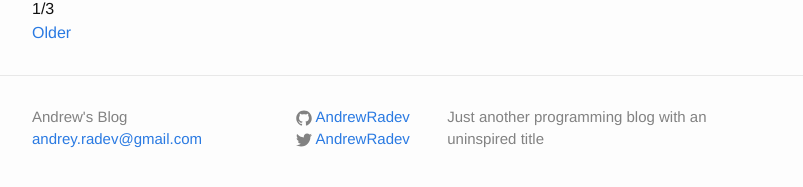
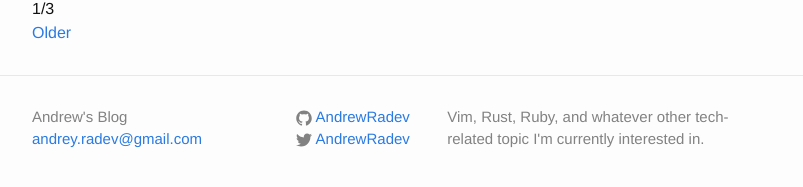
Before and after one commit to AndrewRadev/blog, a Jekyll site: the page built from index.html, in a window 1280 px wide and 900 px high, scrolled down 3173 px. Shown: the part 689-876 px from the top of the window, without its empty margins (238-1041 px from the left). Built offline with Jekyll 4.4.1, drawn with Linux system fonts in a browser that asks for light colours; the list of posts is cut into pages by our own code.

Commit message:
Favicons and config changes

```diff
--- a/_config.yml
+++ b/_config.yml
@@ -1,7 +1,7 @@
 title: Andrew's Blog
 email: andrey.radev@gmail.com
 description:
-  Just another programming blog with an uninspired title
+  Vim, Rust, Ruby, and whatever other tech-related topic I'm currently interested in.
 baseurl: "" # the subpath of your site, e.g. /blog/
 url: "http://andrewradev.com"
 twitter_username: AndrewRadev
--- a/_includes/head.html
+++ b/_includes/head.html
@@ -3,11 +3,23 @@
   <meta http-equiv="X-UA-Compatible" content="IE=edge">
   <meta name="viewport" content="width=device-width, initial-scale=1">
 
+  <meta name="twitter:creator:id" content="@AndrewRadev" />
+  <meta name="twitter:image" content="/images/favicons/android-chrome-256x256.png" />
+
   <title>{% if page.title %}{{ page.title | escape }}{% else %}{{ site.title | escape }}{% endif %}</title>
   <meta name="description" content="{% if page.excerpt %}{{ page.excerpt | strip_html | strip_newlines | truncate: 160 }}{% else %}{{ site.description }}{% endif %}">
 
   <link rel="stylesheet" href="{{ "/css/main.css" | prepend: site.baseurl }}">
-  <link rel="shortcut icon" href="{{ "/favicon.png" | prepend: site.baseurl }}">
   <link rel="canonical" href="{{ page.url | replace:'index.html','' | prepend: site.baseurl | prepend: site.url }}">
   <link rel="alternate" type="application/rss+xml" title="{{ site.title }}" href="{{ "/feed.xml" | prepend: site.baseurl | prepend: site.url }}">
+
+  <link rel="apple-touch-icon" sizes="180x180" href="/images/favicons/apple-touch-icon.png?v=alQGBL3NmL">
+  <link rel="icon" type="image/png" sizes="32x32" href="/images/favicons/favicon-32x32.png?v=alQGBL3NmL">
+  <link rel="icon" type="image/png" sizes="16x16" href="/images/favicons/favicon-16x16.png?v=alQGBL3NmL">
+  <link rel="manifest" href="/images/favicons/site.webmanifest?v=alQGBL3NmL">
+  <link rel="mask-icon" href="/images/favicons/safari-pinned-tab.svg?v=alQGBL3NmL" color="#5bbad5">
+  <link rel="shortcut icon" href="/images/favicons/favicon.ico?v=alQGBL3NmL">
+  <meta name="msapplication-TileColor" content="#603cba">
+  <meta name="msapplication-config" content="/images/favicons/browserconfig.xml?v=alQGBL3NmL">
+  <meta name="theme-color" content="#ffffff">
 </head>
```
Also changed, not shown: images/favicons/browserconfig.xml (added, +9 -0 lines), favicon.png (deleted), images/favicons/android-chrome-192x192.png (added), images/favicons/android-chrome-256x256.png (added), images/favicons/apple-touch-icon.png (added), images/favicons/favicon-16x16.png (added), images/favicons/favicon-32x32.png (added), images/favicons/favicon.ico (added), images/favicons/mstile-150x150.png (added), images/favicons/safari-pinned-tab.svg (added), images/favicons/site.webmanifest (added), images/rusty_a.png (added).
